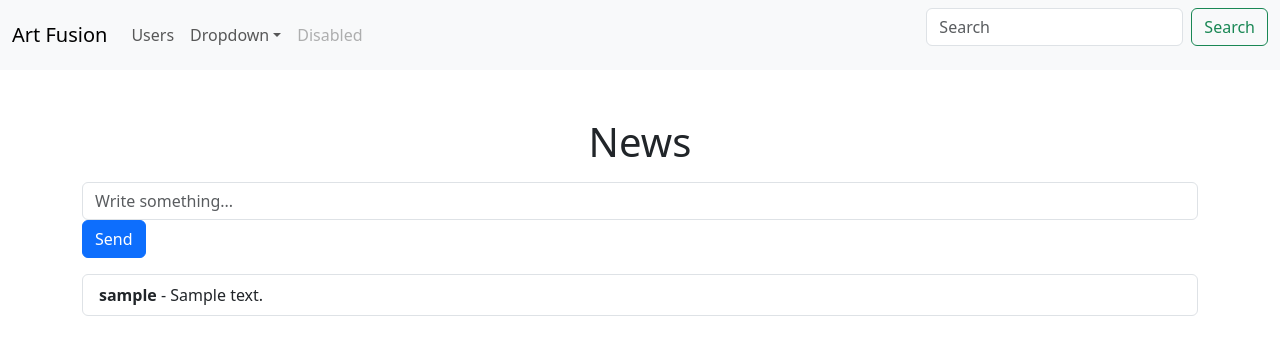
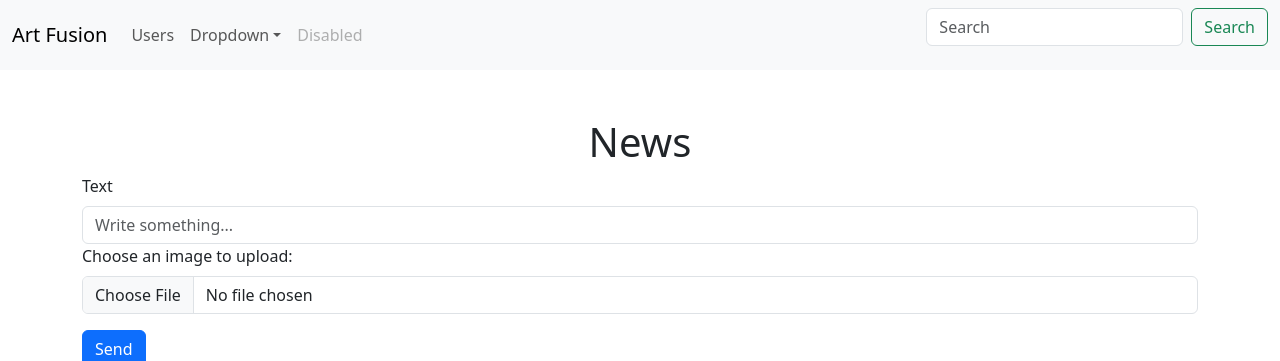
Before and after one commit to sleepkqq/ArtFusion, a Flask app: page /news in a window 1280 px wide. Shown: the top 361 px of the page. Run offline with Flask 3, Linux system fonts and the light colour scheme; a user stored in the database is signed in; tables that the repository leaves empty hold one stand-in row (values such as "Sample post").

Commit message:
display images and code ref

```diff
--- a/app/models.py
+++ b/app/models.py
@@ -1,11 +1,12 @@
 from app import db
 from app.auth import login_manager
 from flask_bcrypt import Bcrypt
+from flask_login import UserMixin
 
 bcrypt = Bcrypt()
 
 
-class User(db.Model):
+class User(db.Model, UserMixin):
     id = db.Column(db.Integer, primary_key=True)
     username = db.Column(db.String(80), unique=True, nullable=False)
     password = db.Column(db.String(128), nullable=False)
@@ -25,15 +26,6 @@ class User(db.Model):
     def check_password(self, password):
         return bcrypt.check_password_hash(self.password, password)
 
-    def is_active(self):
-        return self.active
-
-    def is_authenticated(self):
-        return self.authenticated
-
-    def get_id(self):
-        return str(self.id)
-
 
 @login_manager.user_loader
 def load_user(user_id):
@@ -44,10 +36,12 @@ class News(db.Model):
     id = db.Column(db.Integer, primary_key=True)
     username = db.Column(db.String(80), db.ForeignKey('user.username'), nullable=False)
     text = db.Column(db.String(128), nullable=False)
+    image = db.Column(db.LargeBinary, nullable=False)
 
-    def __init__(self, username, text):
+    def __init__(self, username, text, image):
         self.username = username
         self.text = text
+        self.image = image
 
 
 class Contact(db.Model):
--- a/app/routes.py
+++ b/app/routes.py
@@ -1,7 +1,8 @@
+from io import BytesIO
 from app import app, db
 from app.models import User, News, Contact
 from flask_login import login_user, login_required, logout_user, current_user
-from flask import render_template, request, redirect, url_for
+from flask import render_template, request, redirect, url_for, send_file
 
 
 @app.route('/')
@@ -9,7 +10,7 @@ def index():
     return render_template('index.html')
 
 
-@app.route('/users', methods=['GET'])
+@app.route('/users')
 @login_required
 def users():
     users_list = User.query.all()
@@ -21,12 +22,22 @@ def users():
 def news():
     if request.method == 'POST':
         text = request.form.get('text')
-        new_text = News(current_user.username, text=text)
+        image = request.files['image'].read() if 'image' in request.files else None
+        new_text = News(current_user.username, text=text, image=image)
         db.session.add(new_text)
         db.session.commit()
         return redirect(url_for('news'))
+
     news_list = News.query.all()
     return render_template("news.html", news=news_list)
+
+
+@app.route('/image/<int:post_id>')
+@login_required
+def get_image(post_id):
+    news_item = News.query.get(post_id)
+    if news_item and news_item.image:
+        return send_file(BytesIO(news_item.image), mimetype='image/jpeg')
 
 
 @app.route('/login', methods=['GET', 'POST'])
@@ -73,9 +84,3 @@ def contact():
         db.session.commit()
         return redirect(url_for('contact'))
     return render_template('contact.html')
-
-
-@app.route('/addart')
-@login_required
-def addart():
-    return render_template('addart.html')
--- a/app/templates/base.html
+++ b/app/templates/base.html
@@ -22,10 +22,8 @@
                     <li class="nav-item dropdown">
                         <a class="nav-link dropdown-toggle" href="#" role="button" data-bs-toggle="dropdown" aria-expanded="false">Dropdown</a>
                         <ul class="dropdown-menu">
-                            <li><a class="dropdown-item" href="/news">News</a></li>
+                            <li><a class="dropdown-item" href="/news">News feed</a></li>
                             <li><a class="dropdown-item" href="/contact">Contact Us</a></li>
-                            <li><hr class="dropdown-divider"></li>
-                            <li><a class="dropdown-item" href="/addart">Add Art</a></li>
                         </ul>
                     </li>
                     <li class="nav-item">
--- a/app/templates/news.html
+++ b/app/templates/news.html
@@ -7,16 +7,25 @@
 {% block body %}
     <div class="container mt-5">
         <h1 class="text-center">News</h1>
-        <form method="post" action="/news">
+        <form method="post" action="/news" enctype="multipart/form-data">
             <div class="form-group">
-                <label for="text" class="form-label"></label>
+                <label for="text" class="form-label">Text</label>
                 <input type="text" class="form-control" placeholder="Write something..." id="text" name="text" required>
+            </div>
+            <div class="mb-3">
+                <label for="image" class="form-label">Choose an image to upload:</label>
+                <input type="file" class="form-control" id="image" name="image" accept="image/*">
             </div>
             <button type="submit" class="btn btn-primary">Send</button>
         </form>
         <ul class="list-group mt-3">
-            {% for text in news %}
-                <li class="list-group-item"><b>{{ text.username }}</b> - {{ text.text }}</li>
+            {% for post in news %}
+                <li class="list-group-item">
+                    <b>{{ post.username }}</b> - {{ post.text }}
+                    {% if post.image %}
+                        <img src="{{ url_for('get_image', post_id=post.id) }}" alt="News Image" class="img-fluid" style="max-height: 200px;">
+                    {% endif %}
+                </li>
             {% endfor %}
         </ul>
     </div>
```
Also changed, not shown: app/templates/addart.html (deleted, +0 -12 lines), app/templates/contact.html (+8 -5 lines), config.py (line endings or trailing spaces).
